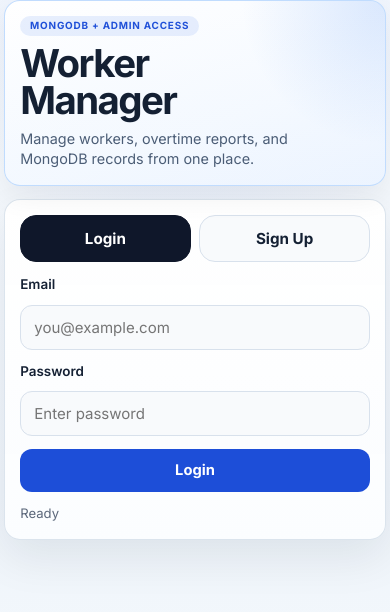
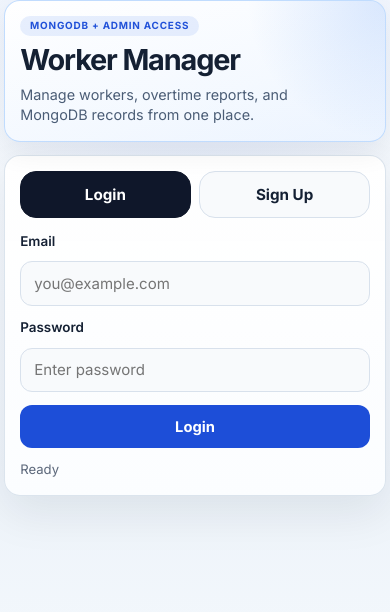
Before and after one commit to durgesh-kushwaha/worker-manager, a website: page public/index.html in a window 390 px wide. Drawn offline with nearby package versions, Linux system fonts and the light colour scheme.

Commit message:
Tighten mobile login title sizing

```diff
--- a/public/style.css
+++ b/public/style.css
@@ -1107,9 +1107,10 @@ a {
   }
 
   .auth-brand h1 {
-    max-width: 8ch;
-    font-size: clamp(2.2rem, 12vw, 2.95rem);
-    line-height: 0.96;
+    max-width: none;
+    white-space: nowrap;
+    font-size: clamp(1.75rem, 8vw, 2.2rem);
+    line-height: 1.04;
   }
 
   .auth-copy {
@@ -1366,7 +1367,7 @@ a {
   }
 
   .auth-brand h1 {
-    font-size: clamp(2rem, 12vw, 2.4rem);
+    font-size: clamp(1.6rem, 7.4vw, 1.9rem);
   }
 
   .auth-copy {
```
